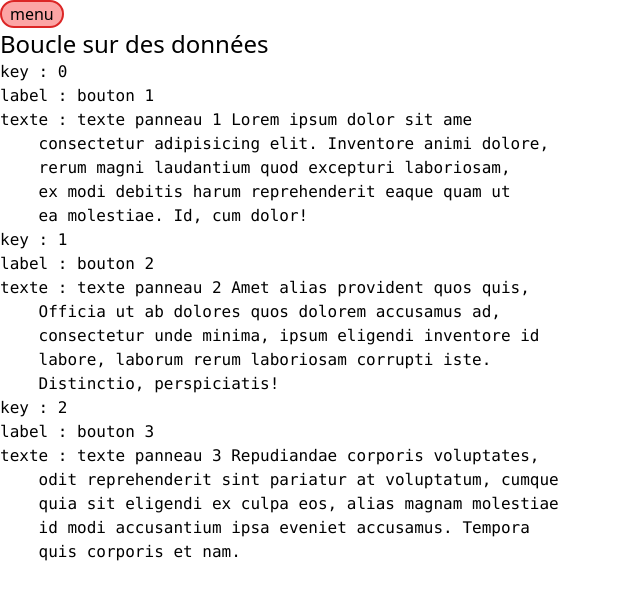
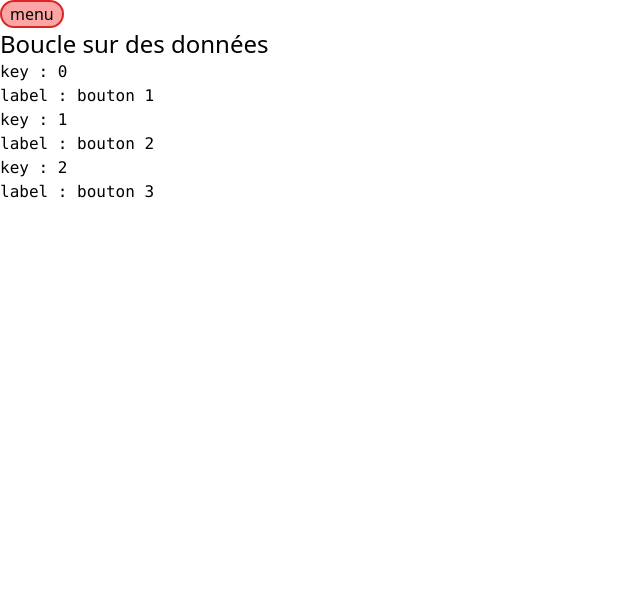
Before and after one commit to MMI-SAE-203/r213-2024-pracht-tp1-Grosjean-Romain, a Vue app: page /boucle in a window 1280 px wide. Shown: the top 600 px of the page, without its empty margins (0-640 px from the left). Built offline with nearby package versions, Linux system fonts and the light colour scheme.

Commit message:
C°14 - Fonctionnalité avec Key

```diff
--- a/src/pages/boucle.vue
+++ b/src/pages/boucle.vue
@@ -1,12 +1,10 @@
 <script setup lang="ts">
 import { onErrorCaptured, ref } from 'vue'
-import { RouterLink, RouterView } from 'vue-router/auto'
 
 onErrorCaptured((err, instance, info) => {
   console.error('erreur : ', err, '\ninfo : ', info, '\ncomposant : ', instance)
   return true
 })
-const menuIsOpen = ref(false)
 const sectionsData = [
   {
     label: 'bouton 1',
@@ -33,13 +31,14 @@ const sectionsData = [
     quis corporis et nam.`
   }
 ]
+const activeAccordeon = ref(0)
 </script>
 
 <template>
   <h1 class="text-2xl">Boucle sur des données</h1>
-  <section v-for="({ label, texte }, key) of sectionsData" :v-key="key">
+  <section v-for="({ label, texte }, key) of sectionsData" :key="key">
   <pre class="font-mono">key : {{ key }}</pre>
-  <pre class="font-mono">label : {{ label }}</pre>
-  <pre class="font-mono">texte : {{ texte }}</pre>
+  <pre class="font-mono" @pointerdown="activeAccordeon = activeAccordeon === (key+1)?0:(key+1)">label : {{ label }}</pre>
+  <pre class="font-mono" v-show ="activeAccordeon === (key+1)">texte : {{ texte }}</pre>
 </section>
 </template>
```
